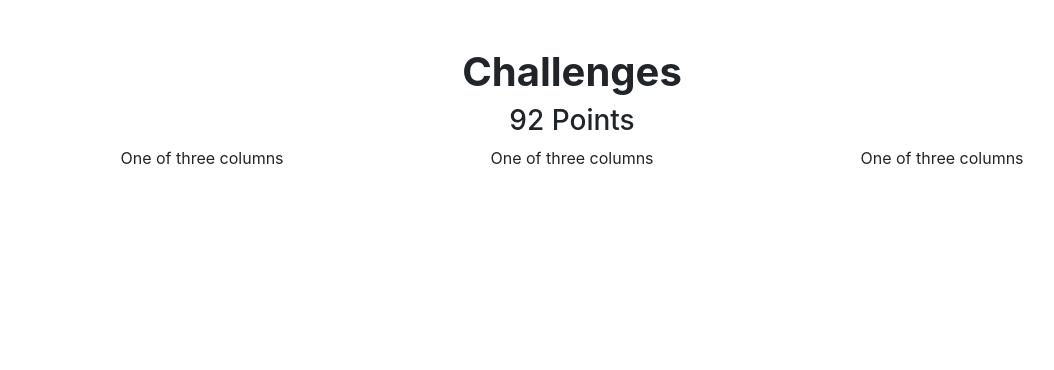
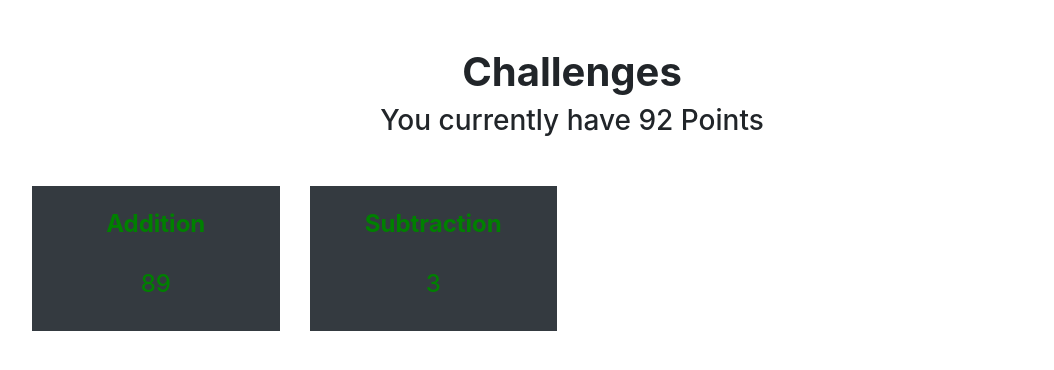
Before and after one commit to CCLDArjun/Quizer, a Flask app: page /challenges/ in a window 1280 px wide. Shown: the part 56-426 px from the top of the page, without its empty margins (68-1122 px from the left). Run offline with Flask 2, Linux system fonts and the light colour scheme; a user stored in the database is signed in; data comes from the database, SQL or seed files in the repository; both versions use the stored data as it was after the commit; some libraries are stand-ins or nearby versions.

Commit message:
fixed new user creation problem, added grid for challenges instead of lists

```diff
--- a/blueprints/users/routes.py
+++ b/blueprints/users/routes.py
@@ -10,7 +10,7 @@ from functools import wraps
 import pygal
 import datetime
 import os
-from blueprints import User, Challenge, Solved
+from blueprints import User, Challenge, Solved, db
 
 mod = Blueprint('users', __name__)
 
--- a/blueprints/utils.py
+++ b/blueprints/utils.py
@@ -9,7 +9,7 @@ from functools import wraps
 import pygal
 import datetime
 import os
-from __init__ import db
+from blueprints import *
 
 class Solved(db.Model):
 	__tablename__ = "solved"
--- a/templates/challenges.html
+++ b/templates/challenges.html
@@ -3,46 +3,34 @@
 <script src="https://ajax.googleapis.com/ajax/libs/jquery/3.3.1/jquery.min.js"></script>
 <script src="https://maxcdn.bootstrapcdn.com/bootstrap/3.3.7/js/bootstrap.min.js"></script>
 <h1 class="mt-5" align="center"><strong>Challenges</strong></h1>
-<h3 class="mt-9" align="center">{{ points }} Points</h3>
+<h3 class="mt-9" align="center">You currently have {{ points }} Points</h3>
 <div class="container">
   <div class="row">
     <div class="col-lg-12 text-center">
+      <div class="container-fluid" style="grid-row-gap: 20px">
+        <div class="row" style="margin-top: 20px">
 
-      <div class="container">
-        <div class="row">
-          <div class="col-sm">
-            One of three columns
-          </div>
-          <div class="col-sm">
-            One of three columns
-          </div>
-          <div class="col-sm">
-            One of three columns
-          </div>
+          {% for challenge in challenges %}
+            <div class="col-sm-3" style="padding-top: 20px">
+              <a style="text-decoration: none;"href="./{{ challenge.name }}">
+              <div class="bg-dark">
+              <br>
+              {% if challenge in solved_challenges %}
+                <h4 class="mt-9"style="float: center; text-align: center; color:green;"><strong>{{ challenge.name }}</strong></h4>
+                <br>
+                <h4 class="mt-9" style="float: center; text-align: center; color:green;">{{ challenge.points }}</h4>
+              {% else %}
+                <h4 class="mt-9" style="float: center; text-align: center; color:white;"><strong>{{ challenge.name }}</strong></h4>
+                <br>
+                <h4 class="mt-9" style="float: center; text-align: center; color:white;">{{ challenge.points }}</h4>
+              {% endif %}
+              <br>
+              </div>
+              </a>
+            </div>
+          {% endfor %}
         </div>
       </div>
-
-      <!-- <div class="container">
-        <div class="list-group">
-          {% for challenge in challenges %}
-          {% if challenge in solved_challenges %}
-          <a href="./{{ challenge.name }}" class="list-group-item">
-            <div id="header">
-              <h4 style="float: left; width: 50%; text-align: left; color:green;"> {{ challenge.name }} </h4>
-              <h4 style="float: left; width: 50%; text-align: right; color:green;"> {{ challenge.points }} </h4>
-            </div>
-          </a>
-          {% else %}
-          <a href="./{{ challenge.name }}" class="list-group-item">
-            <div id="header">
-              <h4 style="float: left; width: 50%; text-align: left;"> {{ challenge.name }} </h4>
-              <h4 style="float: left; width: 50%; text-align: right;"> {{ challenge.points }} </h4>
-            </div>
-          </a>
-          {% endif %}
-          {% endfor %}
-        </div>
-      </div> -->
     </div>
   </div>
 </div>
```
Also changed, not shown: databases/users.db.
